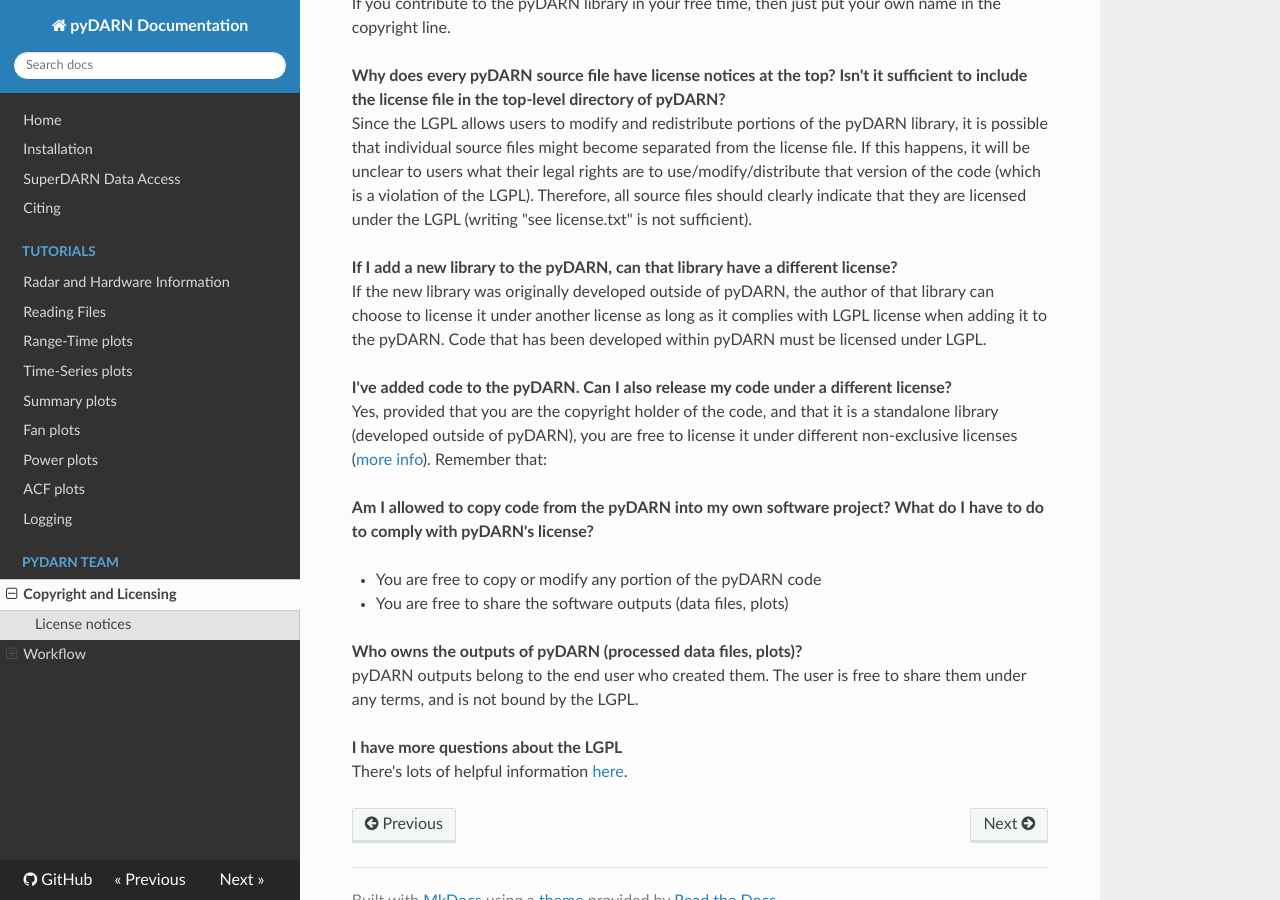
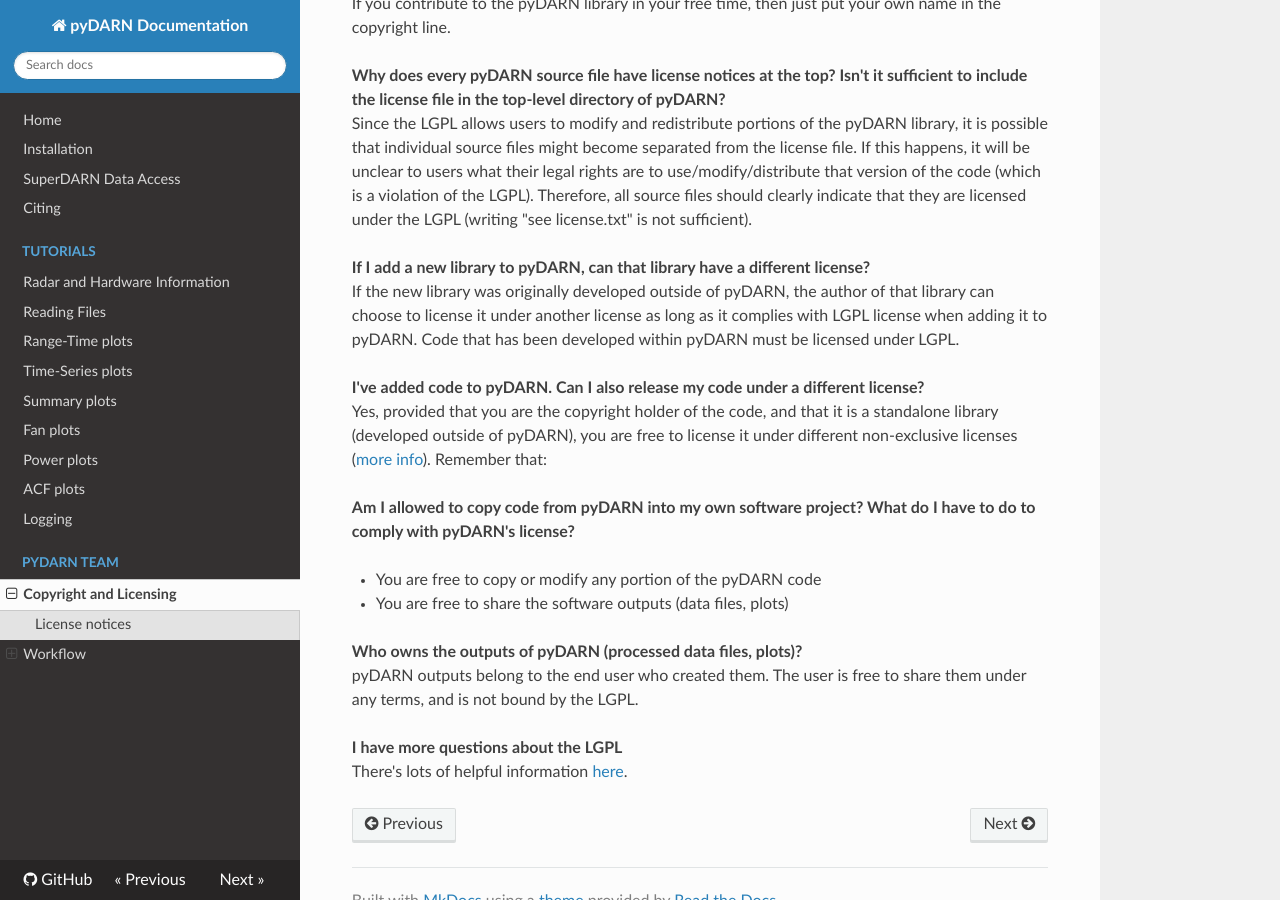
Before and after one commit to SuperDARN/pydarn, an MkDocs documentation site: the page built from docs/dev/copyright_license.md, in a window 1280 px wide and 900 px high, scrolled down 3516 px. Built offline with MkDocs 1.6.1, drawn with Linux system fonts in a browser that asks for light colours; nearby versions of some CDN libraries.

Commit message:
Apply suggestions from code review
Co-authored-by: Devin Huyghebaert <devin.huyghebaert@gmail.com>

```diff
--- a/docs/dev/copyright_license.md
+++ b/docs/dev/copyright_license.md
@@ -148,14 +148,14 @@ No, the copyright holder has to be a legal entity or a person. Your employer may
 __Why does every pyDARN source file have license notices at the top? Isn't it sufficient to include the license file in the top-level directory of pyDARN?__<br/>
 Since the LGPL allows users to modify and redistribute portions of the pyDARN library, it is possible that individual source files might become separated from the license file. If this happens, it will be unclear to users what their legal rights are to use/modify/distribute that version of the code (which is a violation of the LGPL). Therefore, all source files should clearly indicate that they are licensed under the LGPL (writing "see license.txt" is not sufficient).
 
-__If I add a new library to the pyDARN, can that library have a different license?__<br/>
-If the new library was originally developed outside of pyDARN, the author of that library can choose to license it under another license as long as it complies with LGPL license when adding it to the pyDARN. Code that has been developed within pyDARN must be licensed under LGPL.
+__If I add a new library to pyDARN, can that library have a different license?__<br/>
+If the new library was originally developed outside of pyDARN, the author of that library can choose to license it under another license as long as it complies with LGPL license when adding it to pyDARN. Code that has been developed within pyDARN must be licensed under LGPL.
 
 
-__I've added code to the pyDARN. Can I also release my code under a different license?__<br/>
+__I've added code to pyDARN. Can I also release my code under a different license?__<br/>
 Yes, provided that you are the copyright holder of the code, and that it is a standalone library (developed outside of pyDARN), you are free to license it under different non-exclusive licenses ([more info](https://www.gnu.org/licenses/gpl-faq.html#ReleaseUnderLGPLAndNF)). Remember that:
 
-__Am I allowed to copy code from the pyDARN into my own software project? What do I have to do to comply with pyDARN's license?__<br/>
+__Am I allowed to copy code from pyDARN into my own software project? What do I have to do to comply with pyDARN's license?__<br/>
 
 - You are free to copy or modify any portion of the pyDARN code
 - You are free to share the software outputs (data files, plots)
```
Also changed, not shown: docs/dev/issues.md (+1 -1 lines).
